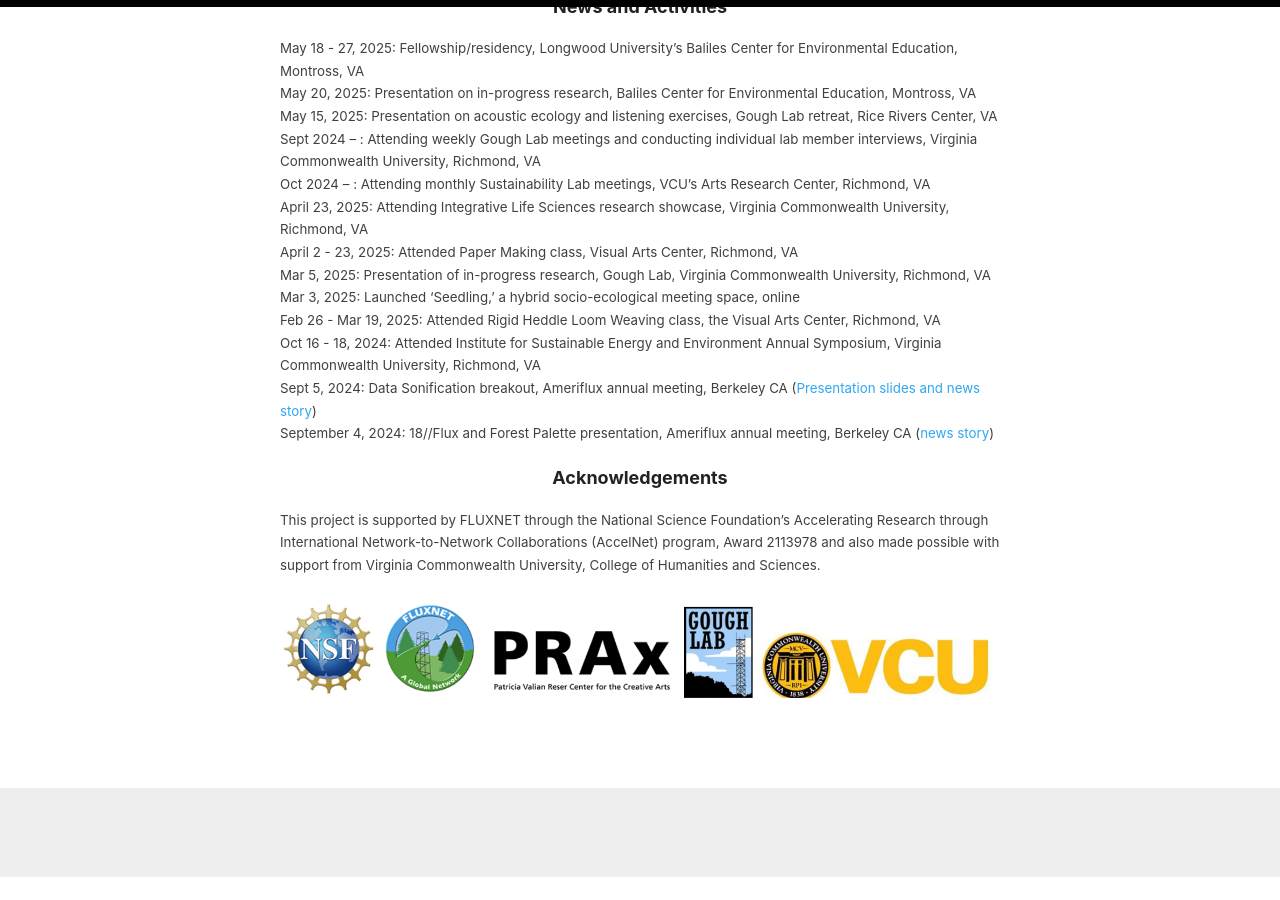
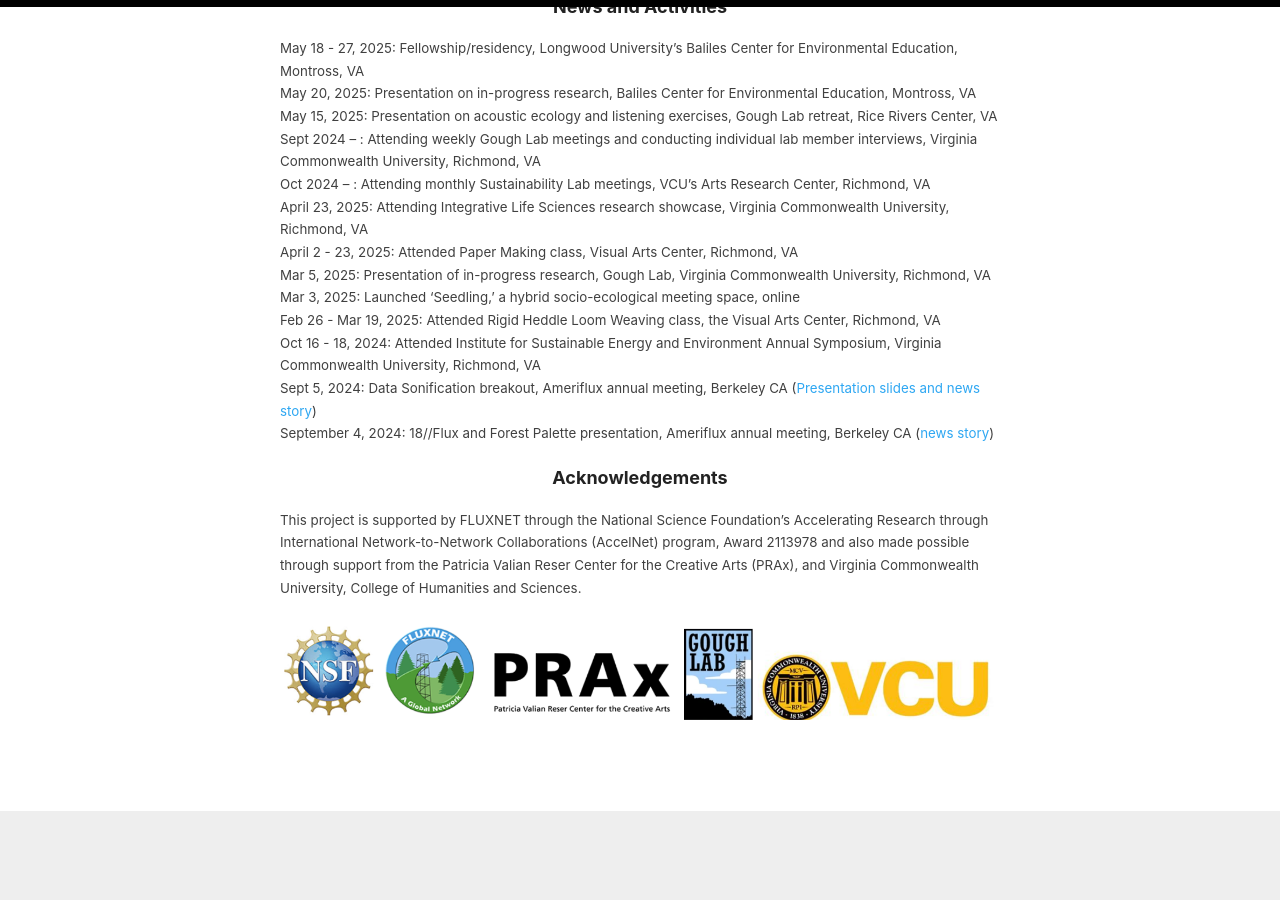
Before and after one commit to fluxnetart/fluxnetart.github.io, a Jekyll site: the page built from _posts/2024-10-08-Sara.md, in a window 1280 px wide and 900 px high, scrolled down 1904 px. Built offline with Jekyll 4.4.1, drawn with Linux system fonts in a browser that asks for light colours; before the commit the page ends 2781 px from its top, so only the background shows below that.

Commit message:
update acknowledgements

```diff
--- a/_posts/2024-10-08-Sara.md
+++ b/_posts/2024-10-08-Sara.md
@@ -46,7 +46,7 @@
 <h4>Acknowledgements</h4>
 
 <figcaption>
-This project is supported by FLUXNET through the National Science Foundation’s Accelerating Research through International Network-to-Network Collaborations (AccelNet) program, Award 2113978 and also made possible with support from Virginia Commonwealth University, College of Humanities and Sciences.
+This project is supported by FLUXNET through the National Science Foundation’s Accelerating Research through International Network-to-Network Collaborations (AccelNet) program, Award 2113978 and also made possible through support from the Patricia Valian Reser Center for the Creative Arts (PRAx), and Virginia Commonwealth University, College of Humanities and Sciences.
 </figcaption>
 
 <figure style="text-align: center;">
```
Also changed, not shown: _pages/artists.md (+0 -2 lines), _posts/2024-10-08-David.md (+1 -1 lines), _posts/2024-10-08-Mallery.md (+1 -1 lines), _posts/2024-10-08-Rosa.md (+1 -1 lines).
